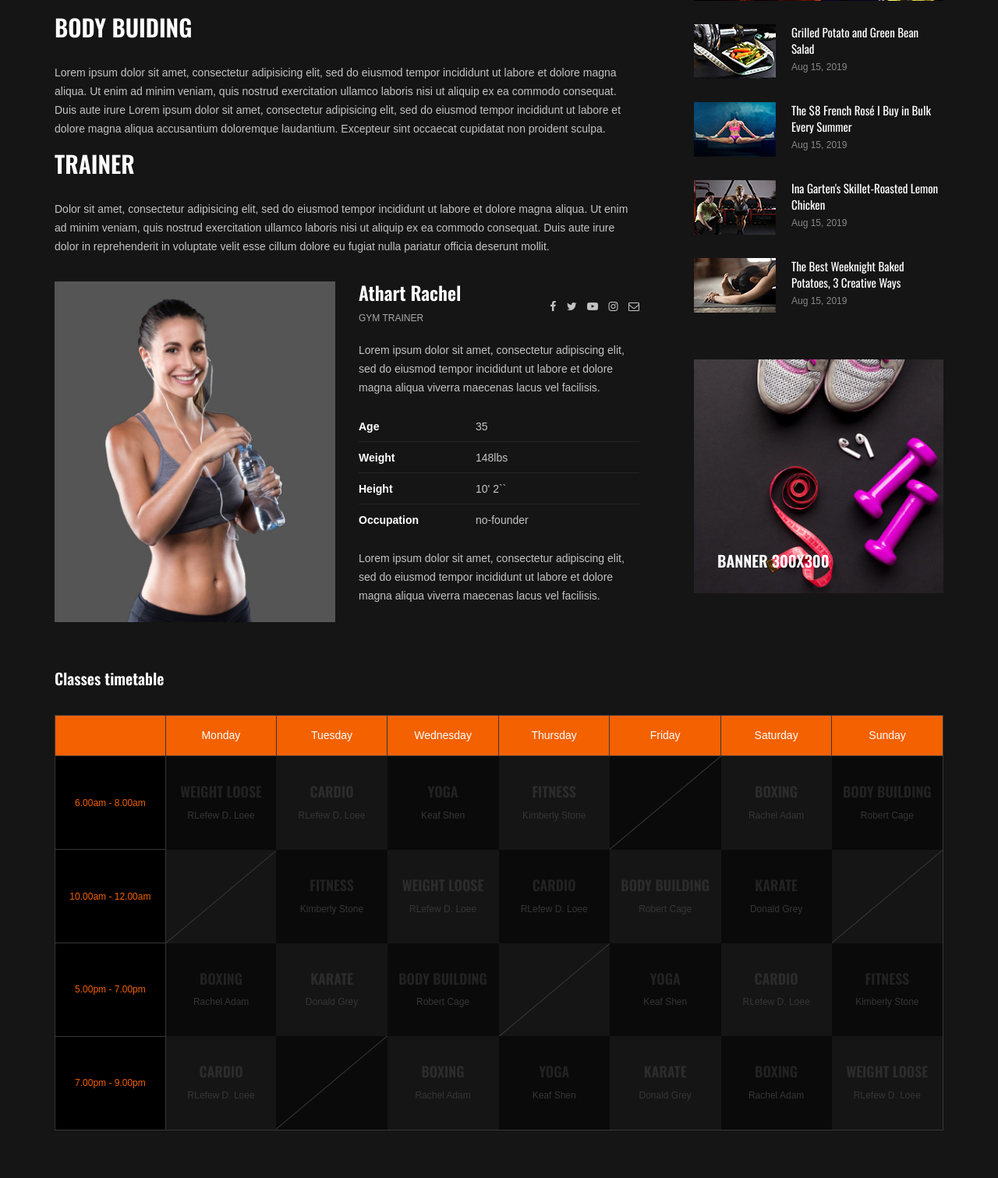
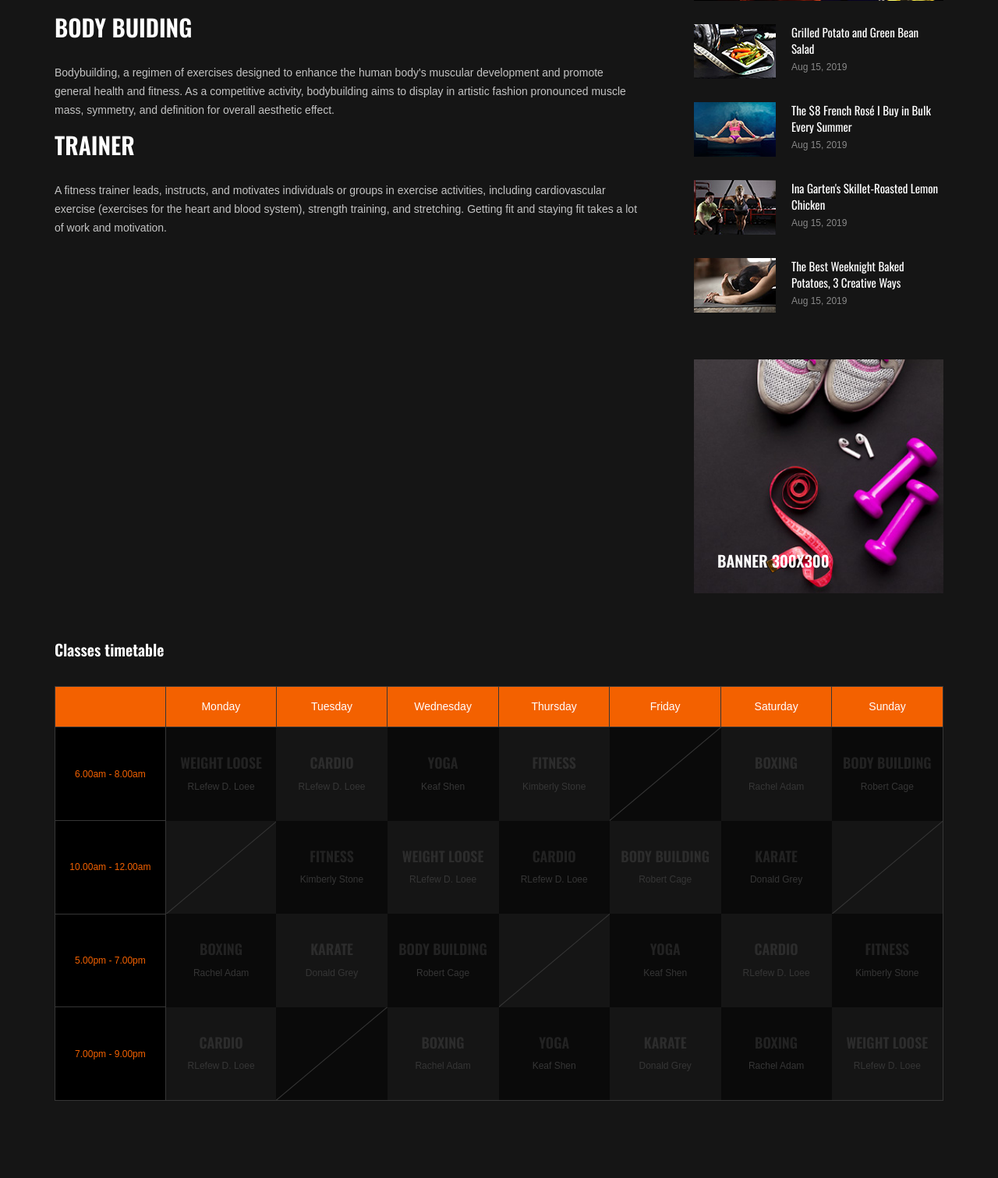
Before and after one commit to AMANGUPTA2000/Stay-Fit, a PHP site: page /class-details.php in a window 1280 px wide. Shown: the part 1191-2702 px from the top of the page at 78% size. Run offline with PHP 8.4, Linux system fonts and the light colour scheme; some web fonts are replaced.

Commit message:
"removed trainer"

```diff
--- a/class-details.php
+++ b/class-details.php
@@ -31,30 +31,21 @@
                         <div class="cd-text">
                             <div class="cd-single-item">
                                 <h3>Body buiding</h3>
-                                <p>Lorem ipsum dolor sit amet, consectetur adipisicing elit, sed do eiusmod tempor
-                                    incididunt ut labore et dolore magna aliqua. Ut enim ad minim veniam, quis nostrud
-                                    exercitation ullamco laboris nisi ut aliquip ex ea commodo consequat. Duis aute
-                                    irure Lorem ipsum dolor sit amet, consectetur adipisicing elit, sed do eiusmod
-                                    tempor incididunt ut labore et dolore magna aliqua accusantium doloremque
-                                    laudantium. Excepteur sint occaecat cupidatat non proident sculpa.</p>
+                                <p>Bodybuilding, a regimen of exercises designed to enhance the human body's muscular development and promote general health and fitness. As a competitive activity, bodybuilding aims to display in artistic fashion pronounced muscle mass, symmetry, and definition for overall aesthetic effect.</p>
                             </div>
                             <div class="cd-single-item">
                                 <h3>Trainer</h3>
-                                <p>Dolor sit amet, consectetur adipisicing elit, sed do eiusmod tempor incididunt ut
-                                    labore et dolore magna aliqua. Ut enim ad minim veniam, quis nostrud exercitation
-                                    ullamco laboris nisi ut aliquip ex ea commodo consequat. Duis aute irure dolor in
-                                    reprehenderit in voluptate velit esse cillum dolore eu fugiat nulla pariatur officia
-                                    deserunt mollit.</p>
+                                <p>A fitness trainer leads, instructs, and motivates individuals or groups in exercise activities, including cardiovascular exercise (exercises for the heart and blood system), strength training, and stretching. Getting fit and staying fit takes a lot of work and motivation.</p>
                             </div>
                         </div>
                         <div class="cd-trainer">
                             <div class="row">
                                 <div class="col-md-6">
-                                    <div class="cd-trainer-pic">
+                                    <!-- <div class="cd-trainer-pic">
                                         <img src="img/classes/class-details/trainer-profile.jpg" alt="">
-                                    </div>
+                                    </div> -->
                                 </div>
-                                <div class="col-md-6">
+                                <!-- <div class="col-md-6">
                                     <div class="cd-trainer-text">
                                         <div class="trainer-title">
                                             <h4>Athart Rachel</h4>
@@ -80,7 +71,7 @@
                                             tempor incididunt ut labore et dolore magna aliqua viverra maecenas lacus
                                             vel facilisis. </p>
                                     </div>
-                                </div>
+                                </div> -->
                             </div>
                         </div>
                     </div>
```
